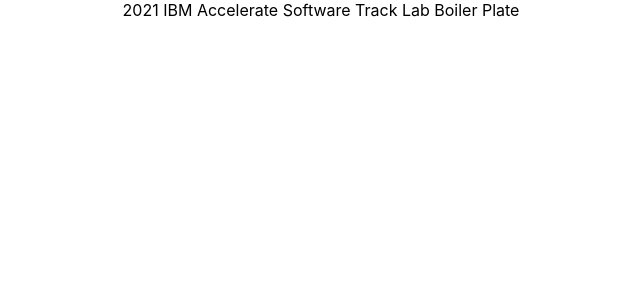
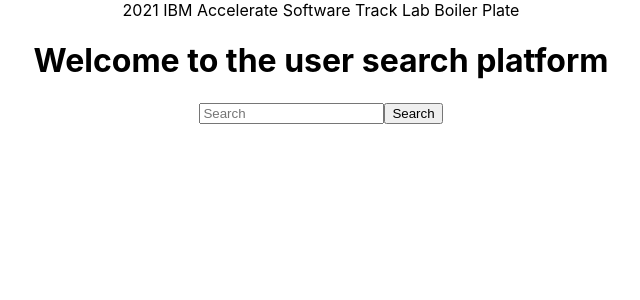
Before and after one commit to NathanaelMA/SearchApp, a React (Create React App) app: page / in a window 1280 px wide. Shown: the top 300 px of the page, without its empty margins (319-959 px from the left). Built offline with nearby package versions, Linux system fonts and the light colour scheme.

Commit message:
basic setup for the search section with a form and search button

```diff
--- a/src/App.js
+++ b/src/App.js
@@ -1,10 +1,12 @@
 import Header from "./component/header"
 import './App.css';
+import Search from "./component/searchContainer/Search.js";
 
 function App() {
   return (
     <div className="App">
     <Header/>
+    <Search />
     </div>
   );
 }
--- /dev/null
+++ b/src/component/searchContainer/Search.js
@@ -0,0 +1,20 @@
+import React, { Component } from 'react';
+
+class Search extends Component {
+
+    state = {}
+
+    render() {
+        return (
+            <div>
+                <h1 className="title">Welcome to the user search platform</h1>
+                <input name="text" type="text" placeholder="Search" />
+                <button>Search</button>
+            </div>
+        )
+
+    }
+
+}
+
+export default Search;
```
